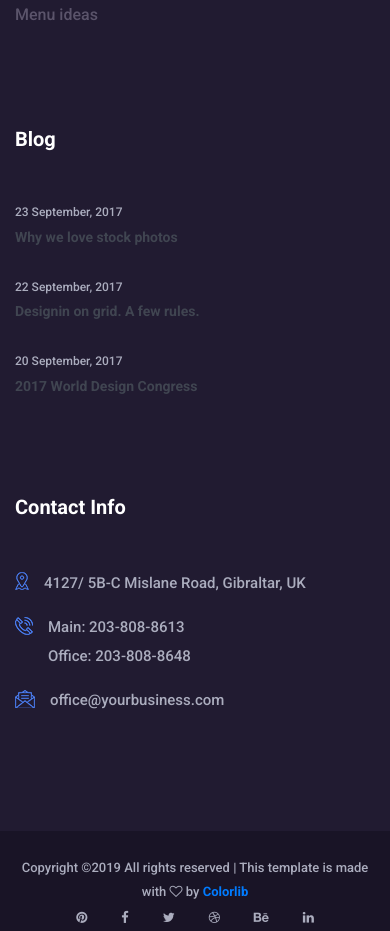
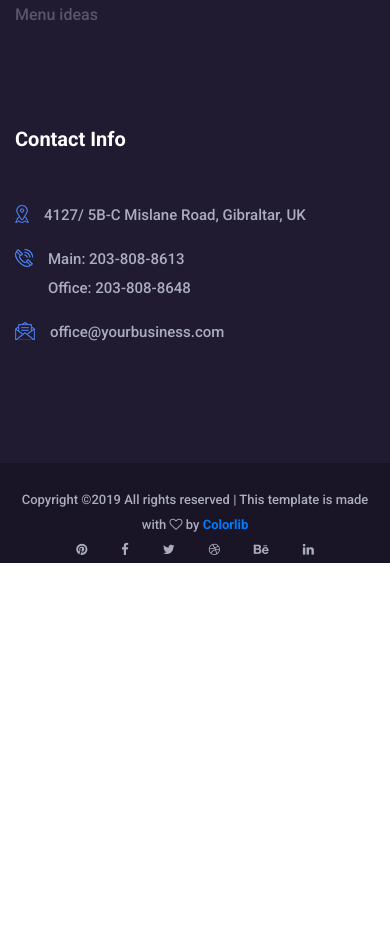
Before and after one commit to sfadstudio/website, a plain HTML site: page about.html in a window 390 px wide. Shown: the part 5794-6725 px from the top of the page. After the commit the page ends 6357 px from the top, so only its background shows below. Drawn offline with Linux system fonts and the light colour scheme.

Commit message:
Perubahan pada html About Us

```diff
--- a/about.html
+++ b/about.html
@@ -9,7 +9,7 @@
     <!-- The above 4 meta tags *must* come first in the head; any other head content must come *after* these tags -->
 
     <!-- Title -->
-    <title>Mosh - Creative Business Template | About</title>
+    <title>SFAD STUDIO</title>
 
     <!-- Favicon -->
     <link rel="icon" href="img/core-img/favicon.ico">
@@ -45,23 +45,9 @@
                             <div class="collapse navbar-collapse justify-content-end" id="mosh-navbar">
                                 <ul class="navbar-nav animated" id="nav">
                                     <li class="nav-item active"><a class="nav-link" href="index.html">Home</a></li>
-                                    <li class="nav-item dropdown">
-                                        <a class="nav-link dropdown-toggle" href="#" id="moshDropdown" role="button" data-toggle="dropdown" aria-haspopup="true" aria-expanded="false">Pages</a>
-                                        <div class="dropdown-menu" aria-labelledby="moshDropdown">
-                                            <a class="dropdown-item" href="index.html">Home</a>
-                                            <a class="dropdown-item" href="about.html">About Us</a>
-                                            <a class="dropdown-item" href="services.html">Services</a>
-                                            <a class="dropdown-item" href="portfolio.html">Portfolio</a>
-                                            <a class="dropdown-item" href="blog.html">Blog</a>
-                                            <a class="dropdown-item" href="contact.html">Contact</a>
-                                            <div class="dropdown-divider"></div>
-                                            <a class="dropdown-item" href="elements.html">Elements</a>
-                                        </div>
-                                    </li>
                                     <li class="nav-item"><a class="nav-link" href="about.html">About Us</a></li>
                                     <li class="nav-item"><a class="nav-link" href="services.html">Services</a></li>
                                     <li class="nav-item"><a class="nav-link" href="portfolio.html">Portfolio</a></li>
-                                    <li class="nav-item"><a class="nav-link" href="blog.html">Blog</a></li>
                                     <li class="nav-item"><a class="nav-link" href="contact.html">Contact</a></li>
                                 </ul>
                                 <!-- Search Form Area Start -->
@@ -362,13 +348,13 @@
         <div class="top-footer-area section_padding_100_0">
             <div class="container">
                 <div class="row">
-                    <div class="col-12 col-sm-6 col-lg-3">
+                    <div class="col-12 col-sm-6 col-lg-4">
                         <div class="single-footer-widget mb-100">
                             <a href="#" class="mb-50 d-block"><img src="img/core-img/logo.png" alt=""></a>
                             <p>Etiam nec odio vestibulum est mattis effic iturut magna. Pellent esque sit amet tellus blandit. Etiam nec odio vestibul.</p>
                         </div>
                     </div>
-                    <div class="col-12 col-sm-6 col-lg-3">
+                    <div class="col-12 col-sm-6 col-lg-4">
                         <div class="single-footer-widget mb-100">
                             <h5>Fast links</h5>
                             <ul>
@@ -380,36 +366,7 @@
                             </ul>
                         </div>
                     </div>
-                    <div class="col-12 col-sm-6 col-lg-3">
-                        <div class="single-footer-widget mb-100">
-                            <h5>Blog</h5>
-                            <div class="footer-single--blog-post">
-                                <a href="#" class="blog-post-date">
-                                    <p>23 September, 2017</p>
-                                </a>
-                                <a href="#" class="blog-post-title">
-                                    <h6>Why we love stock photos</h6>
-                                </a>
-                            </div>
-                            <div class="footer-single--blog-post">
-                                <a href="#" class="blog-post-date">
-                                    <p>22 September, 2017</p>
-                                </a>
-                                <a href="#" class="blog-post-title">
-                                    <h6>Designin on grid. A few rules. </h6>
-                                </a>
-                            </div>
-                            <div class="footer-single--blog-post">
-                                <a href="#" class="blog-post-date">
-                                    <p>20 September, 2017</p>
-                                </a>
-                                <a href="#" class="blog-post-title">
-                                    <h6>2017 World Design Congress</h6>
-                                </a>
-                            </div>
-                        </div>
-                    </div>
-                    <div class="col-12 col-sm-6 col-lg-3">
+                    <div class="col-12 col-sm-6 col-lg-4">
                         <div class="single-footer-widget mb-100">
                             <h5>Contact Info</h5>
                             <div class="footer-single-contact-info d-flex">
```
